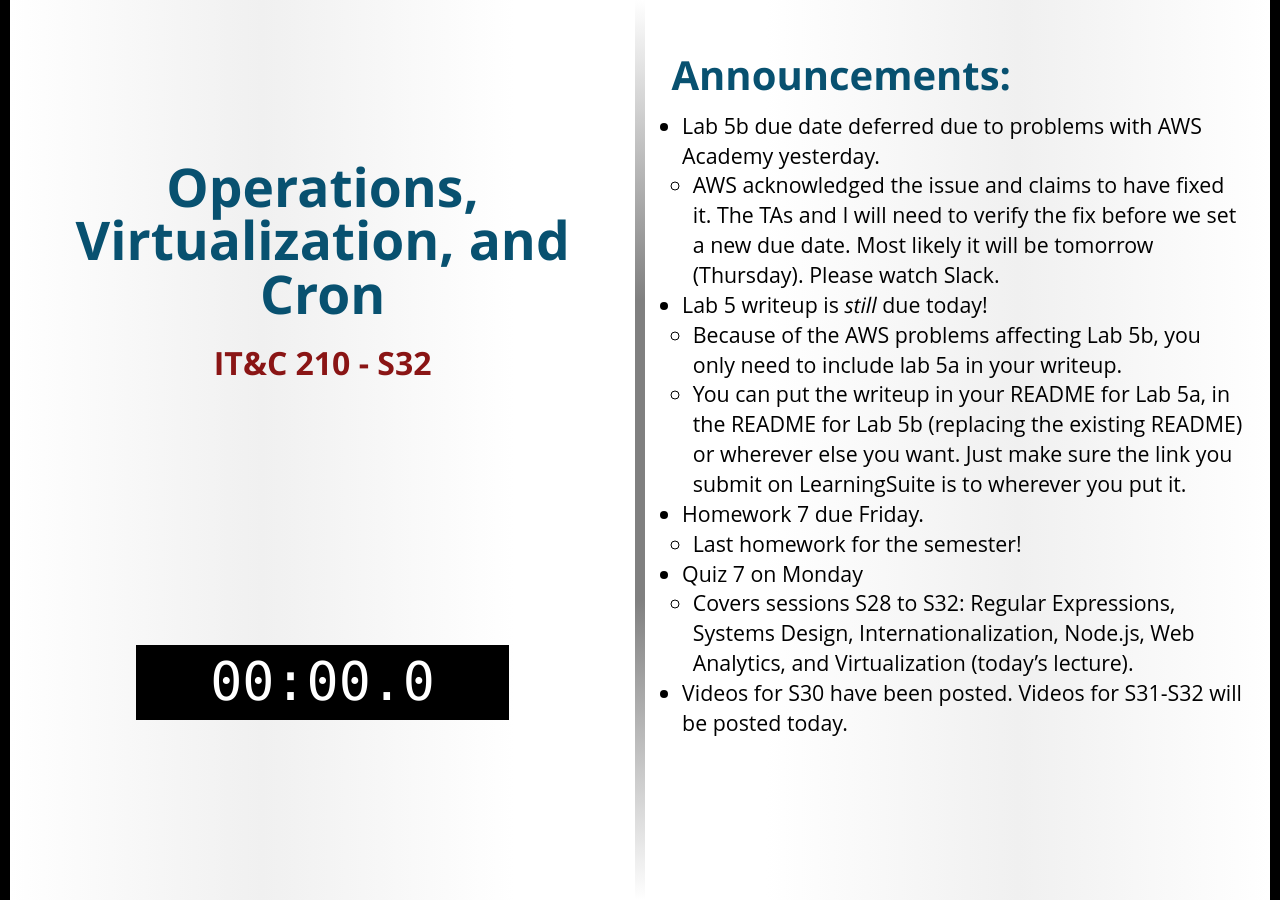
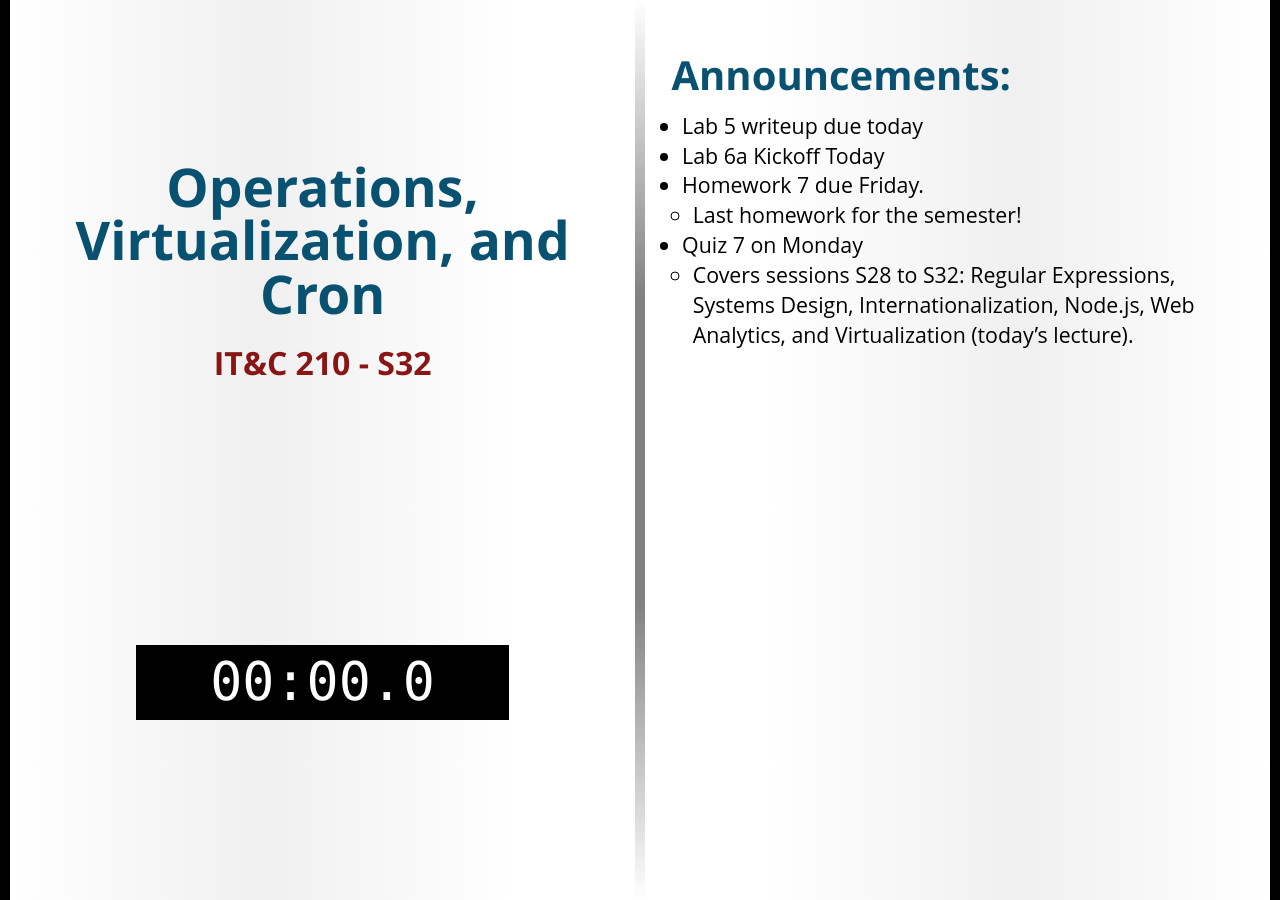
Before and after one commit to BYU-ITC-210/BYU-ITC-210.github.io, a Jekyll site: the page built from _welcome/S32.md, in a window 1280 px wide. Built offline with Jekyll 4.4.1, drawn with Linux system fonts in a browser that asks for light colours; some web fonts are replaced.

Commit message:
Welcome S32

```diff
--- a/_welcome/S32.md
+++ b/_welcome/S32.md
@@ -3,13 +3,9 @@ title: Operations, Virtualization, and Cron
 session: S32
 ---
 
-* Lab 5b due date deferred due to problems with AWS Academy yesterday.
-    * AWS acknowledged the issue and claims to have fixed it. The TAs and I will need to verify the fix before we set a new due date. Most likely it will be tomorrow (Thursday). Please watch Slack.
-* Lab 5 writeup is *still* due today!
-    * Because of the AWS problems affecting Lab 5b, you only need to include lab 5a in your writeup.
-    * You can put the writeup in your README for Lab 5a, in the README for Lab 5b (replacing the existing README) or wherever else you want. Just make sure the link you submit on LearningSuite is to wherever you put it.
+* Lab 5 writeup due today
+* Lab 6a Kickoff Today
 * Homework 7 due Friday.
     * Last homework for the semester!
 * Quiz 7 on Monday
     * Covers sessions S28 to S32: Regular Expressions, Systems Design, Internationalization, Node.js, Web Analytics, and Virtualization (today's lecture).
-* Videos for S30 have been posted. Videos for S31-S32 will be posted today.
```
